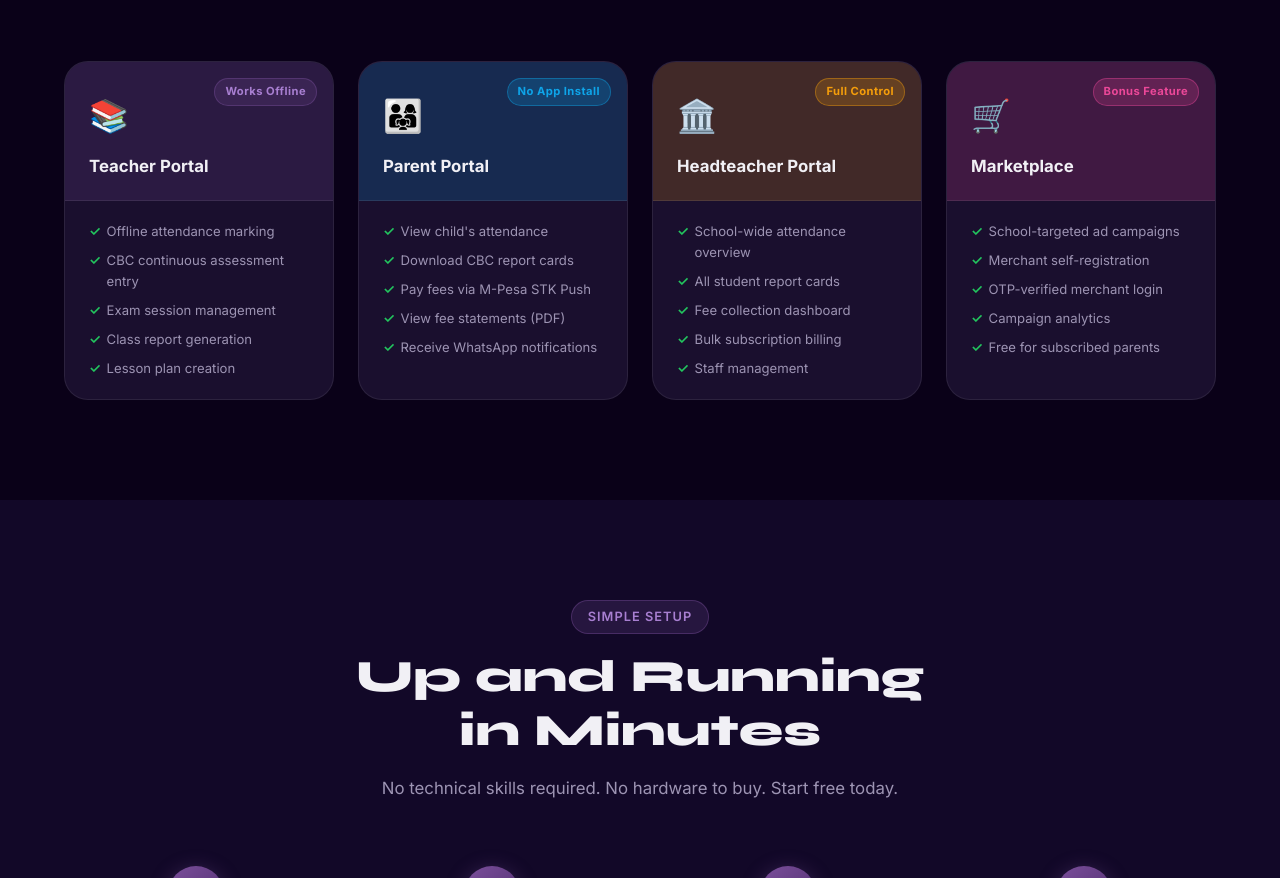
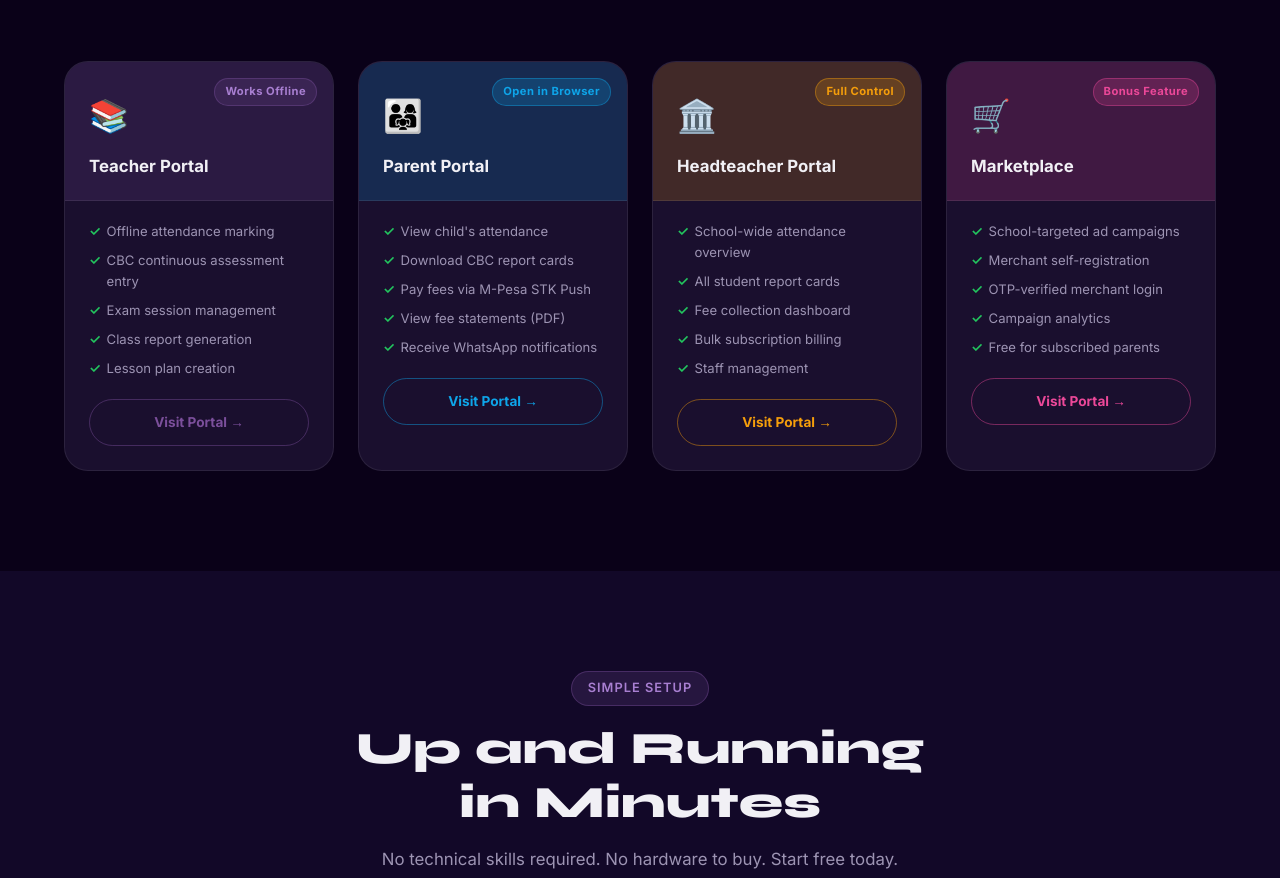
Before and after one commit to jonathankiranga/cbcschool-app, a website: page frontend/index.html in a window 1280 px wide. Shown: the part 3199-4077 px from the top of the page. Drawn offline with Linux system fonts and the light colour scheme; no server answers.

Commit message:
Add Visit Portal links to all four portals; rename No App Install tag to Open in Browser

```diff
--- a/frontend/index.html
+++ b/frontend/index.html
@@ -306,6 +306,7 @@
             <li>Lesson plan creation</li>
           </ul>
           <div class="portal-tag">Works Offline</div>
+          <a class="portal-link" style="--pc:#7B4F9B" href="https://teacher.smarternowapps.co.ke/" target="_blank" rel="noopener">Visit Portal →</a>
         </article>
         <article class="portal-card" id="portal-parent">
           <div class="portal-top" style="--pc: #0EA5E9">
@@ -319,7 +320,8 @@
             <li>View fee statements (PDF)</li>
             <li>Receive WhatsApp notifications</li>
           </ul>
-          <div class="portal-tag" style="--pt:#0EA5E9">No App Install</div>
+          <div class="portal-tag" style="--pt:#0EA5E9">Open in Browser</div>
+          <a class="portal-link" style="--pc:#0EA5E9" href="https://parent.smarternowapps.co.ke/" target="_blank" rel="noopener">Visit Portal →</a>
         </article>
         <article class="portal-card" id="portal-headteacher">
           <div class="portal-top" style="--pc: #F59E0B">
@@ -334,6 +336,7 @@
             <li>Staff management</li>
           </ul>
           <div class="portal-tag" style="--pt:#F59E0B">Full Control</div>
+          <a class="portal-link" style="--pc:#F59E0B" href="https://principle.smarternowapps.co.ke/" target="_blank" rel="noopener">Visit Portal →</a>
         </article>
         <article class="portal-card" id="portal-bazar">
           <div class="portal-top" style="--pc: #EC4899">
@@ -348,6 +351,7 @@
             <li>Free for subscribed parents</li>
           </ul>
           <div class="portal-tag" style="--pt:#EC4899">Bonus Feature</div>
+          <a class="portal-link" style="--pc:#EC4899" href="https://bazar.smarternowapps.co.ke/" target="_blank" rel="noopener">Visit Portal →</a>
         </article>
       </div>
     </div>
--- a/frontend/style.css
+++ b/frontend/style.css
@@ -461,6 +461,22 @@ button { cursor: pointer; border: none; background: none; font-family: inherit;
   border-radius: 50px;
   letter-spacing: 0.04em;
 }
+.portal-link {
+  display: block;
+  margin: 0 24px 24px;
+  padding: 12px 16px;
+  text-align: center;
+  font-size: 0.85rem;
+  font-weight: 700;
+  color: var(--pc, var(--clr-purple-lt));
+  border: 1px solid color-mix(in srgb, var(--pc, #7B4F9B) 45%, transparent);
+  border-radius: 50px;
+  transition: background var(--transition), color var(--transition), border-color var(--transition);
+}
+.portal-card:hover .portal-link {
+  background: color-mix(in srgb, var(--pc, #7B4F9B) 18%, transparent);
+  border-color: var(--pc, #7B4F9B);
+}
 
 /* ─── HOW IT WORKS ──────────────────────────────────────────────── */
 .how { background: var(--clr-surface); }
```
